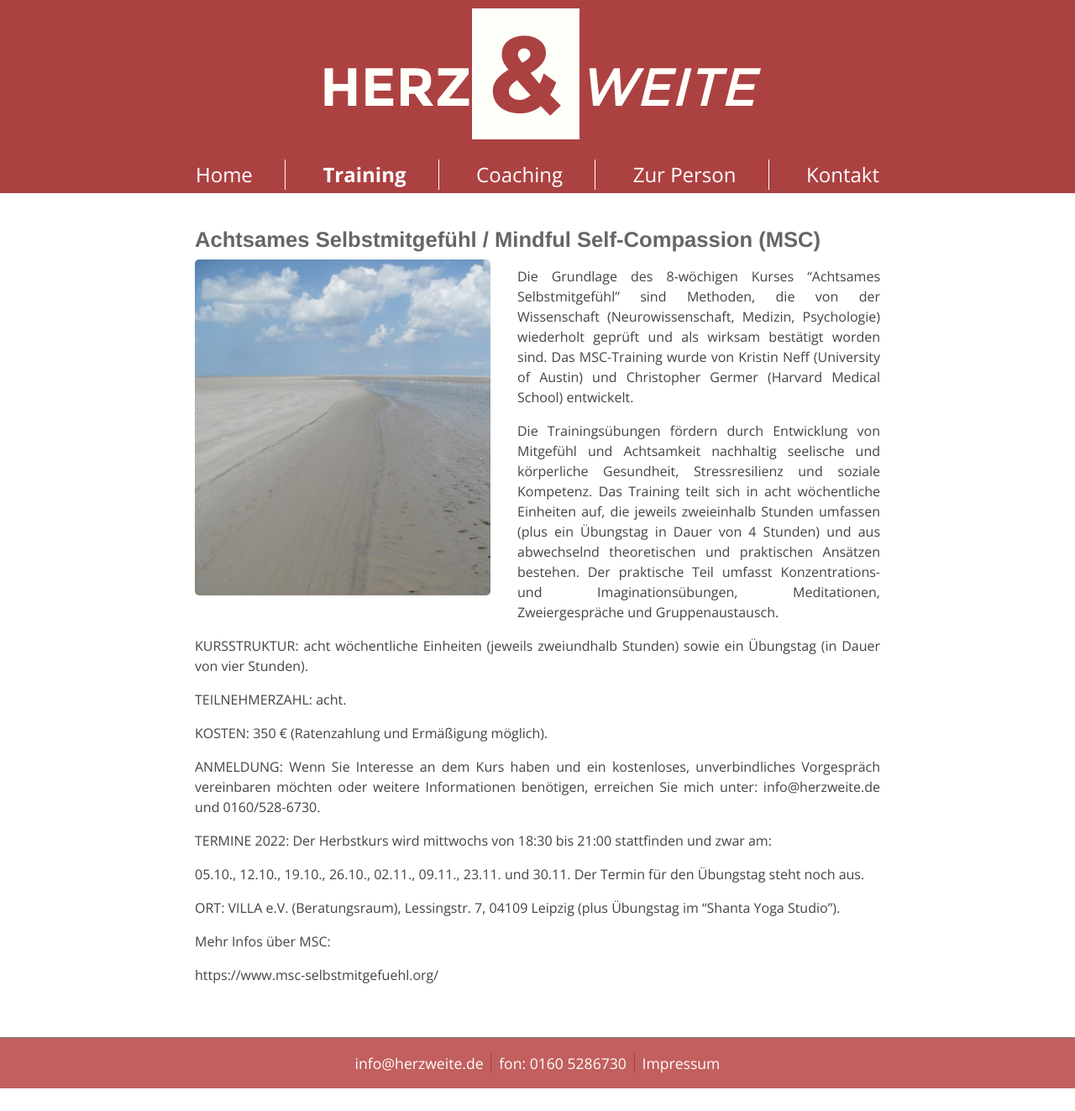
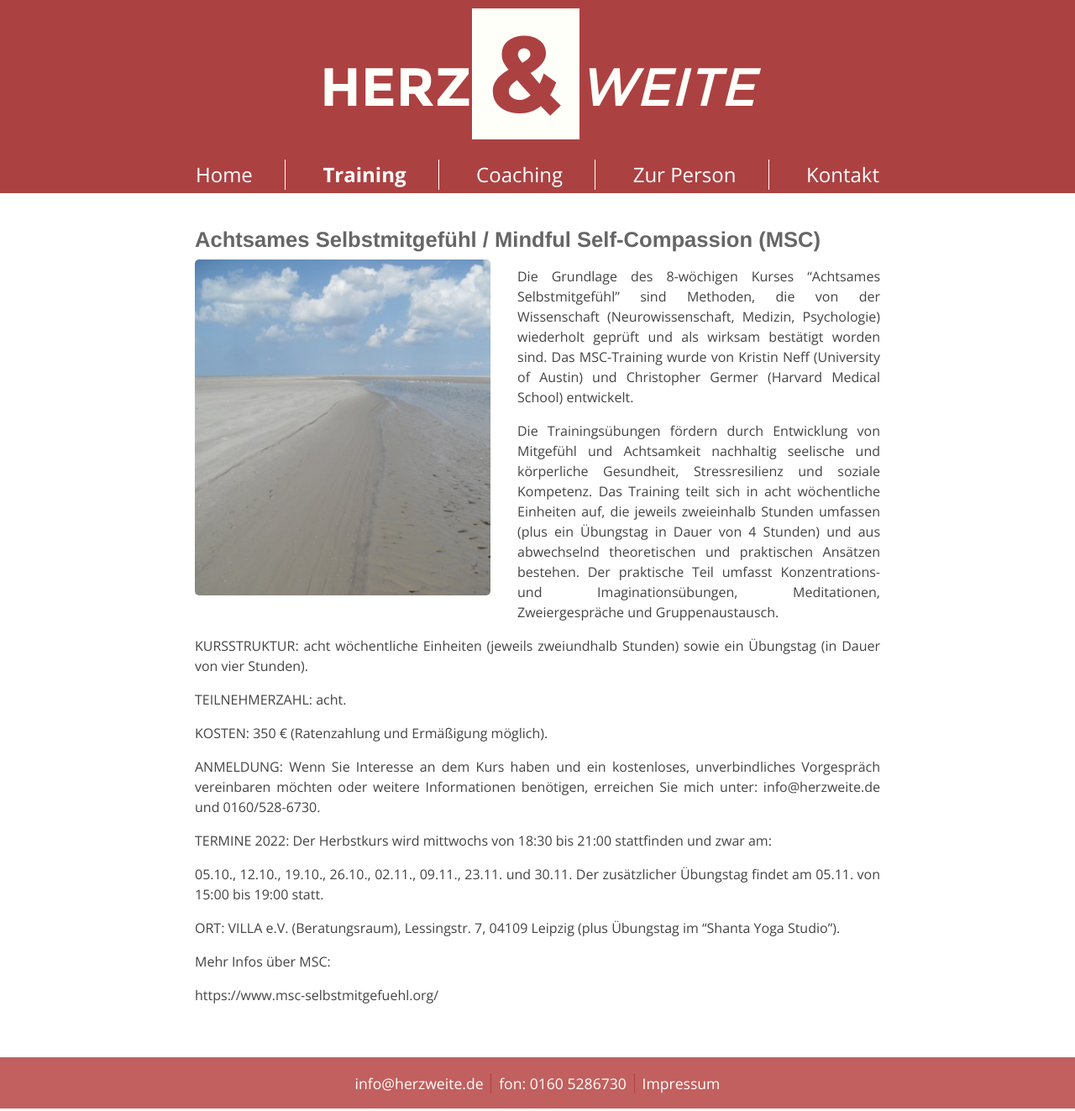
Before and after one commit to herzweite/herzweite.github.io, a Jekyll site: the page built from training.md, in a window 1280 px wide. Shown: the whole page at 84% size. Built offline with Jekyll 4.4.1, drawn with Linux system fonts in a browser that asks for light colours; before the commit the page ends 1299 px from its top, so only the background shows below that.

Commit message:
Update training.md

```diff
--- a/training.md
+++ b/training.md
@@ -29,7 +29,7 @@ TERMINE 2022:
 Der Herbstkurs wird mittwochs von 18:30 bis 21:00 stattfinden und zwar am:
 
 05.10., 12.10., 19.10., 26.10., 02.11., 09.11., 23.11. und 30.11.
-Der Termin für den Übungstag steht noch aus.
+Der zusätzlicher Übungstag findet am 05.11. von 15:00 bis 19:00 statt.
 
 ORT: VILLA e.V. (Beratungsraum), Lessingstr. 7, 04109 Leipzig (plus Übungstag im "Shanta Yoga Studio").
 
```
